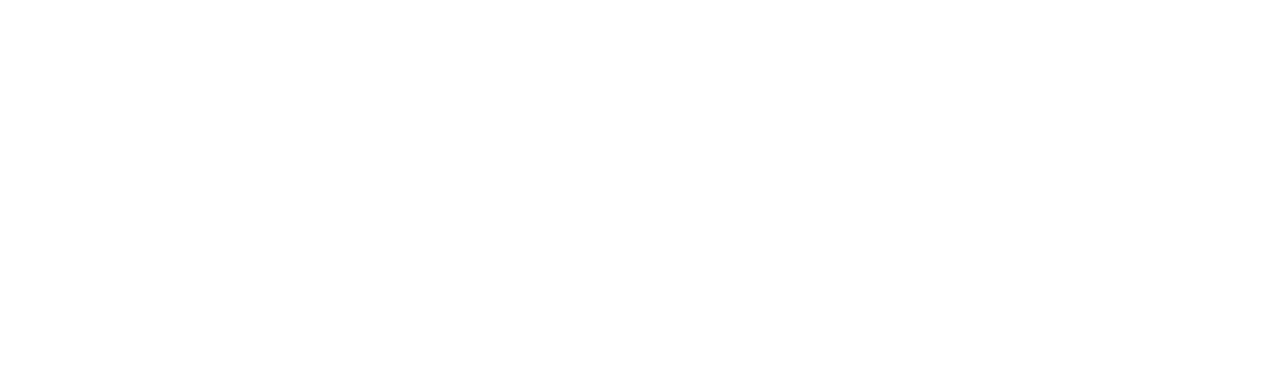
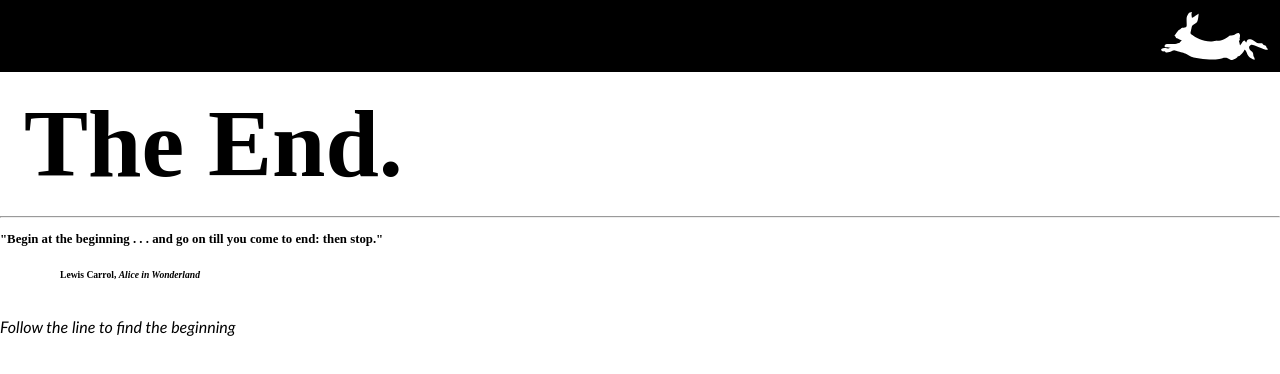
Before and after one commit to vivkay/activity-boxmodel, a plain HTML site: page index.html in a window 1280 px wide. Drawn offline with Linux system fonts and the light colour scheme.

Commit message:
first stage of coding
masthead, title and paragraphs

```diff
--- a/css/general.css
+++ b/css/general.css
@@ -19,9 +19,58 @@ html {
 	text-size-adjust: 100%;
 
     font-size: 100%;
+    font-family:Calibri, Helvetica, sans-serif
 }
 
 img {
 	width: 100%;
     display: block;
 }
+
+body {
+    margin: 0;
+    padding: 0;
+}
+
+.masthead {
+    background-color: black;
+    overflow: hidden;
+}
+
+.logo {
+    height: 3rem;
+    width: auto;
+    margin: 0.75rem;
+    float: right;
+}
+
+h1 {
+    margin: 1.5rem;
+    font size: 20rem;
+    line-height: 6rem;
+    font-family: didot, calisto MT, serif;
+    font-size: 600%;
+}
+
+
+h2 {
+    margin: 1.5rem .5;
+    font size: 2rem;
+    font-size: 80%;
+    line-height: 1.25rem;
+    font-family: Didot, Calisto MT, serif;
+}
+
+h3 {
+    margin: 3rem 5;
+    text-indent: 60px;
+    font size: 2rem;
+    font-size: 60%;
+    line-height: 2rem;
+    font-family: Didot, Calisto MT, serif;
+}
+
+p {
+    line-height: 1.5rem;
+    margin: 0 0 1.5rem;
+    }
--- a/index.html
+++ b/index.html
@@ -2,10 +2,28 @@
 <html lang="en-ca">
 <head>
 	<meta charset="utf-8">
-	<title>DON'T FORGET TO ADD YOUR TITLE!</title>
+	<title>The White Rabbit</title></title>
 	<meta name="viewport" content="width=device-width,initial-scale=1">
     <link href="css/general.css" rel="stylesheet">
 </head>
 <body>
+
+    <header class="masthead">
+    <img src="images/whiterabbit.svg" alt="White Rabbit" class="logo"> </header>
+
+    <article>
+
+        <h1>The End.</h1>
+
+ <hr>
+
+        <h2>"Begin at the beginning . . . and go on till you come to end: then stop."</h2>
+
+        <h3>Lewis Carrol, <em>Alice in Wonderland<em></p></h3>
+
+    <p>Follow the line to find the beginning</p>
+
+    </article>
+
 </body>
 </html>
```
Also changed, not shown: images/whiterabbit.svg (added).
